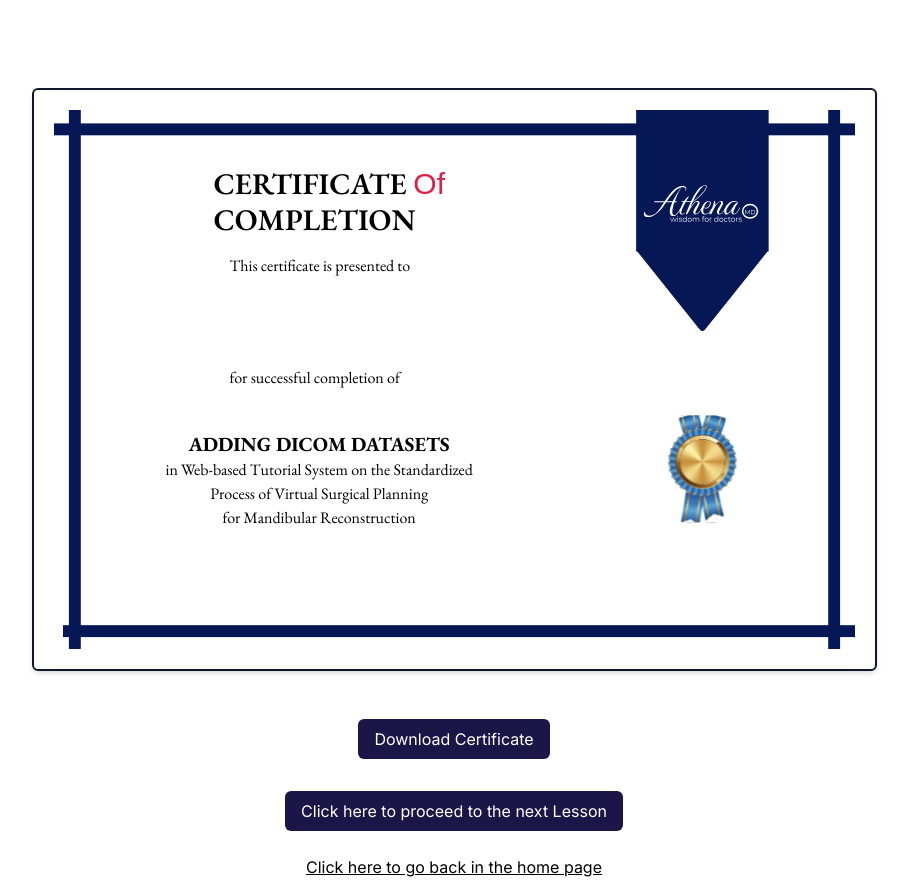
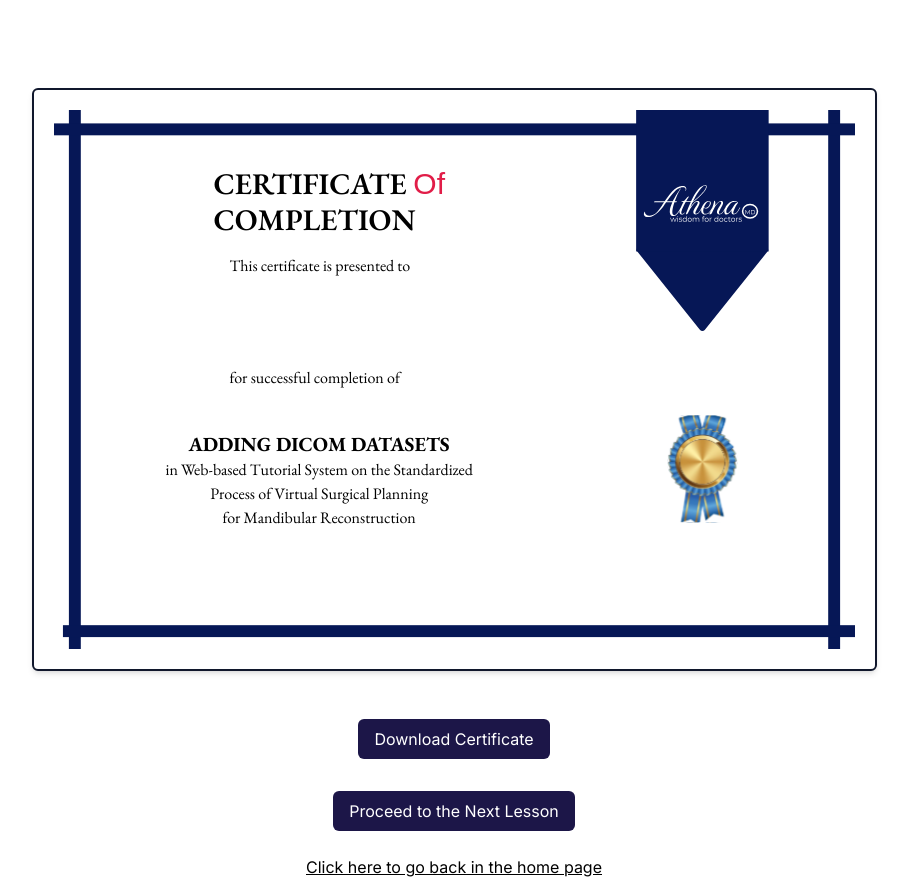
Before and after one commit to Chibikate/athena-md, a Next.js app: page /certificate/adddicom in a window 1280 px wide. Shown: the whole page, without its empty margins (186-1094 px from the left). Built offline with nearby package versions, Linux system fonts and the light colour scheme; a web font is replaced by a local one.

Commit message:
Proceed to the Next Lesson

```diff
--- a/app/certificate/adddicom/page.js
+++ b/app/certificate/adddicom/page.js
@@ -49,7 +49,7 @@ function CertificatePage() {
       <div>
         <Link href="/course/3D%20slicer%20-%20Navigating%20DICOM%20display">
           <button className="bg-[#1c1648] text-white px-4 py-2 cursor-pointer rounded-md hover:bg-indigo-600 mt-4 inline-block">
-            Click here to proceed to the next Lesson
+          Proceed to the Next Lesson
           </button>
         </Link>
       </div>
--- a/app/certificate/interface/page.js
+++ b/app/certificate/interface/page.js
@@ -48,7 +48,7 @@ function CertificatePage() {
       <div>
         <Link href="/course/3D%20slicer%20-%20Adding%20DICOM%20datasets">
           <button className="bg-[#1c1648] text-white px-4 py-2 cursor-pointer rounded-md hover:bg-indigo-600 mt-4 inline-block">
-            Click here to proceed to the next Lesson
+          Proceed to the Next Lesson
           </button>
         </Link>
       </div>
```
